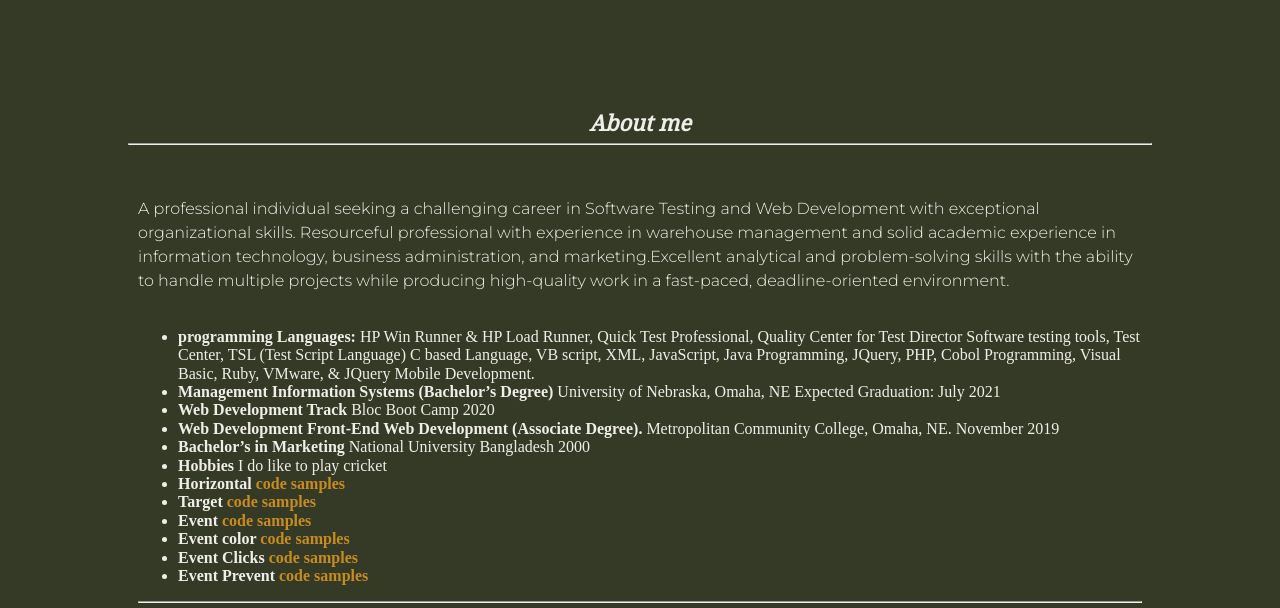
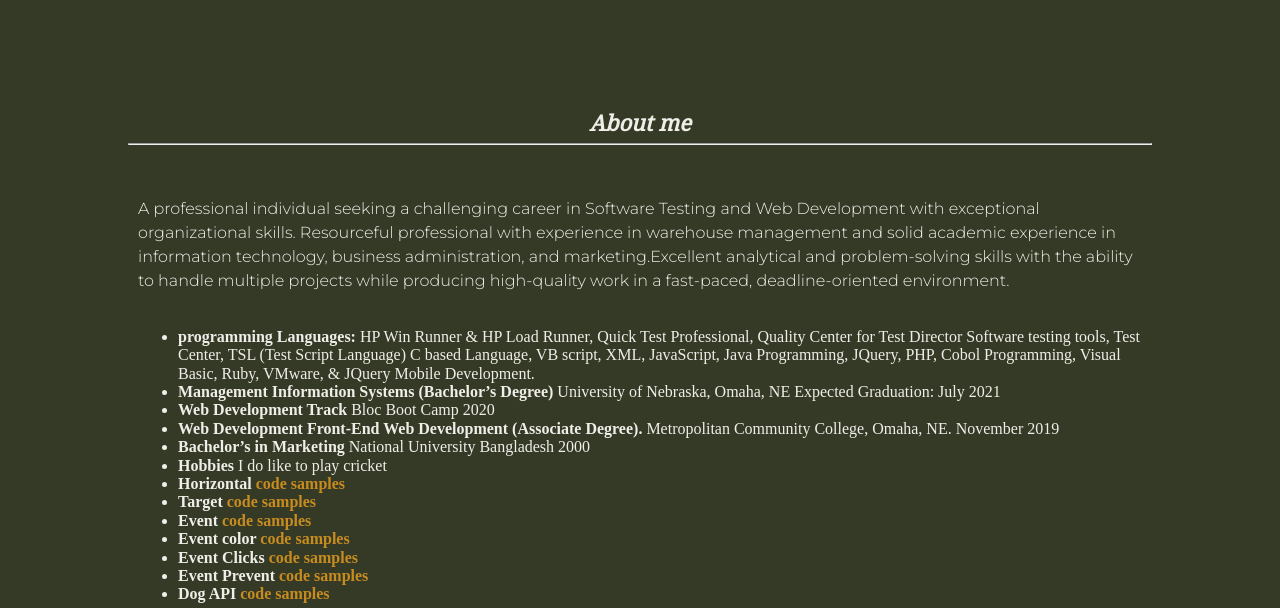
Before and after one commit to abuishak/portfolio1, a plain HTML site: page aboutMe.html in a window 1280 px wide. Shown: the part 143-751 px from the top of the page. Drawn offline with nearby package versions, Linux system fonts and the light colour scheme.

Commit message:
Add files via upload

```diff
--- a/aboutMe.html
+++ b/aboutMe.html
@@ -62,6 +62,7 @@
         <li><b>Event color <a href="https://repl.it/@abuishak/event-handling-example-1#index.js" target="_blank">code samples</a></b></li>
         <li><b>Event Clicks <a href="https://repl.it/@abuishak/event-handling-example#index.html" target="_blank">code samples</a></b></li>
         <li><b>Event Prevent <a href="https://repl.it/@abuishak/eventpreventDefault-demo-jQuery" target="_blank">code samples</a></b></li>
+        <li><b>Dog API <a href="https://repl.it/@abuishak/get-fetch-dog-api-example-DOM" target="_blank">code samples</a></b></li>
     </ul>
     <div class="gap-sm"></div>
     <hr>
```
